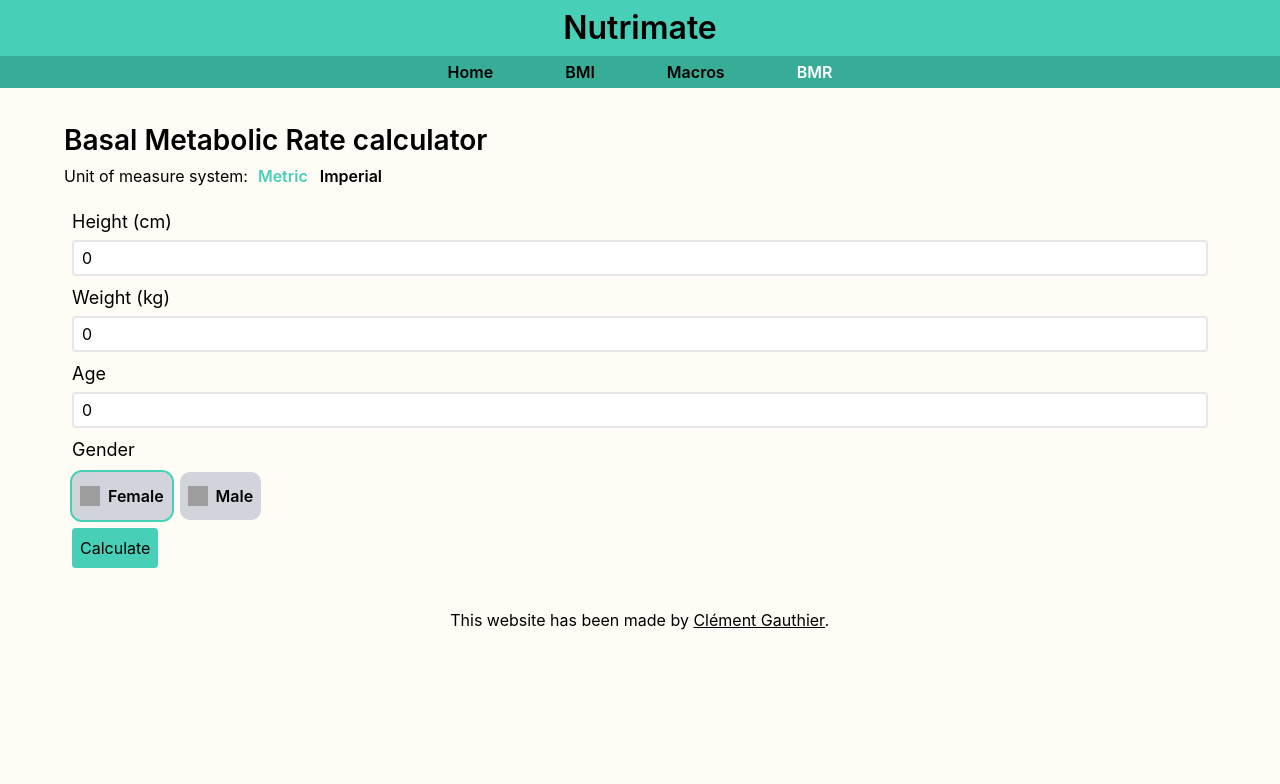
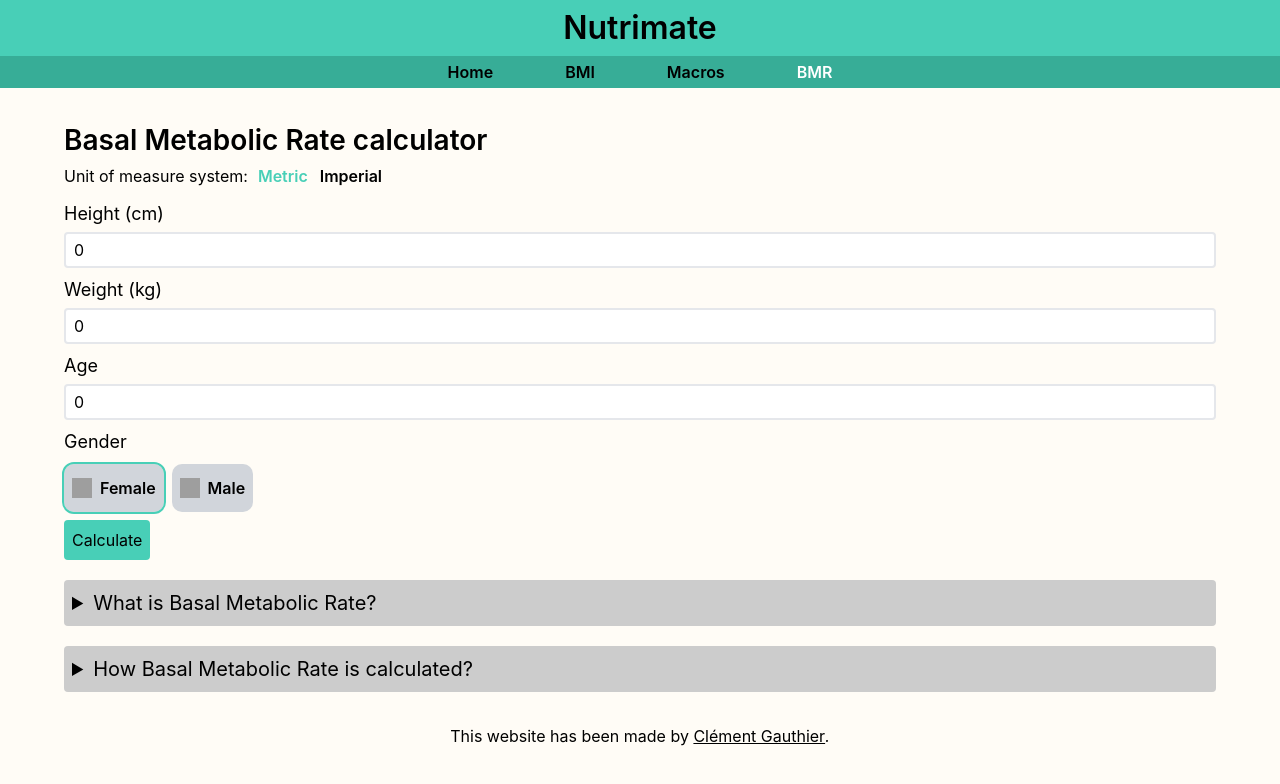
Before and after one commit to Klaymant/nutrimate, a React (Create React App) app: page /bmr in a window 1280 px wide. Shown: the top 784 px of the page. Built offline with nearby package versions, Linux system fonts and the light colour scheme; grey boxes are pictures that could not be loaded.

Commit message:
Added BMR details

```diff
--- /dev/null
+++ b/src/component/Bmr/BmrDetails.tsx
@@ -0,0 +1,21 @@
+export const BmrDetails = () => (
+  <>
+    <details>
+      <summary>What is Basal Metabolic Rate?</summary>
+      <p>
+        <strong>Basal Metabolic Rate</strong> is the amount of <b>energy expended by your body to perform life-sustaining functions</b> like respiration, nutrient production, heart beating among others.<br />
+        It's like you were staying in bed all day long, not moving at all.
+      </p>
+
+      <p>
+        It's used as a <b>reference to estimate your daily energy needs</b>.
+      </p>
+    </details>
+    <details>
+      <summary>How Basal Metabolic Rate is calculated?</summary>
+      <p>
+        <strong>Basal Metabolic Rate</strong> can be calculated via different equations taking some physical parameters into account such as height, weight, gender, age. The equation chosen for this website is <b><a href="https://blog.nasm.org/nutrition/resting-metabolic-rate-how-to-calculate-and-improve-yours#:~:text=The%20revised%20H%26B%20equations%20for,4.330%20×%20age%20in%20years)">revised Harris-Benedict equation by Roza and Shizgal (1984)</a></b>.
+      </p>
+    </details>
+  </>
+);
--- a/src/index.css
+++ b/src/index.css
@@ -168,6 +168,14 @@
     margin-bottom: 1rem;
   }
 
+  .bmr {
+    display: flex;
+  }
+
+  .bmr form {
+    width: 100%;
+  }
+
   .bmr-result {
     text-align: center;
     margin: 0.5rem 0;
--- a/src/page/Bmr.tsx
+++ b/src/page/Bmr.tsx
@@ -6,6 +6,7 @@ import { FormulaCalculationConverter } from "../services/CalculationUtil";
 import { useSettings } from "../providers/SettingsProvider";
 import { UnitSystemSelector } from "../component/UnitSystemSelector";
 import { GENDER_ITEMS } from "../cardSelectionOptionsItems";
+import { BmrDetails } from "../component/Bmr/BmrDetails";
 
 export const Bmr = () => {
   const {
@@ -23,8 +24,8 @@ export const Bmr = () => {
     <>
       <h1>Basal Metabolic Rate calculator</h1>
       <UnitSystemSelector />
-      <div className="flex flex-start">
-        <form className="m-2 w-full">
+      <div className="bmr">
+        <form>
           <Input value={height.value} setValue={height.setValue} type="number">Height ({heightUnitSystemLabel})</Input>
           <Input value={weight.value} setValue={weight.setValue} type="number">Weight ({weightUnitSystemLabel})</Input>
           <Input value={age.value} setValue={age.setValue} type="number">Age</Input>
@@ -42,6 +43,7 @@ export const Bmr = () => {
               ))}
           </CardSelect>
           <Button onClick={() => updateBmr(formulaCalculator)}>Calculate</Button>
+          <BmrDetails />
 
           {bmr.value > 0 && (
             <>
```
